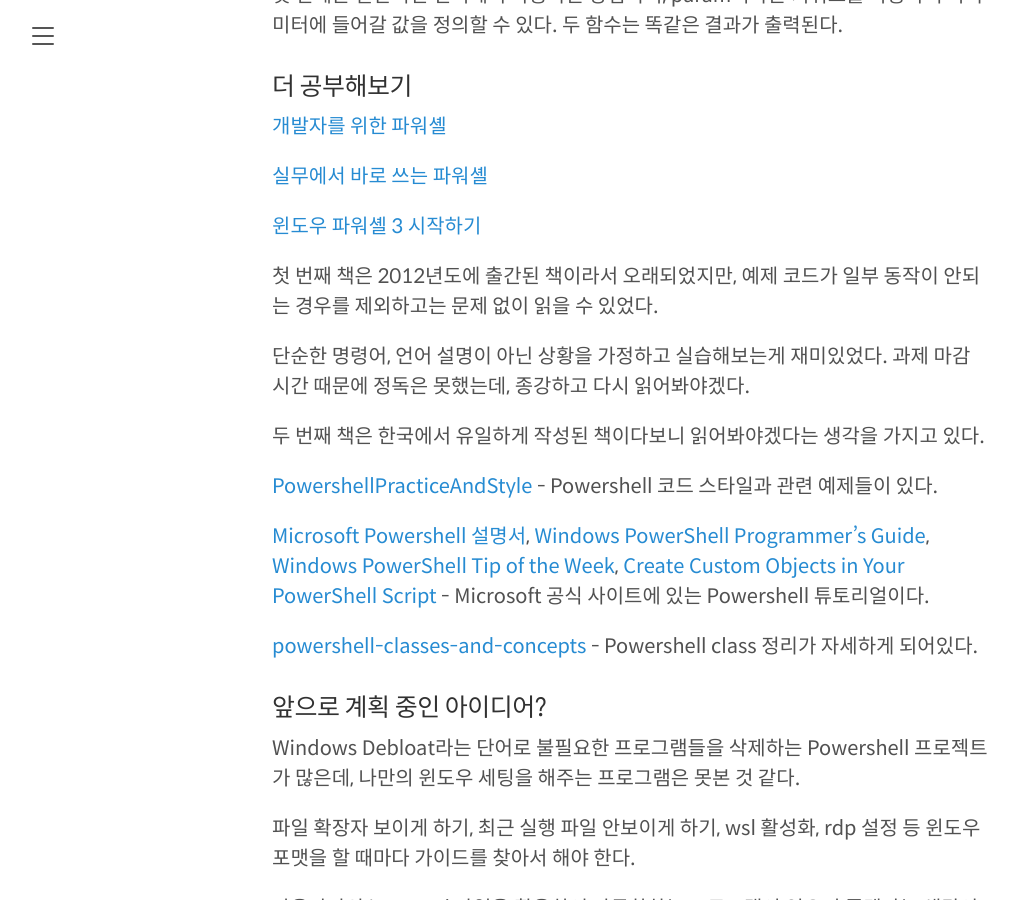
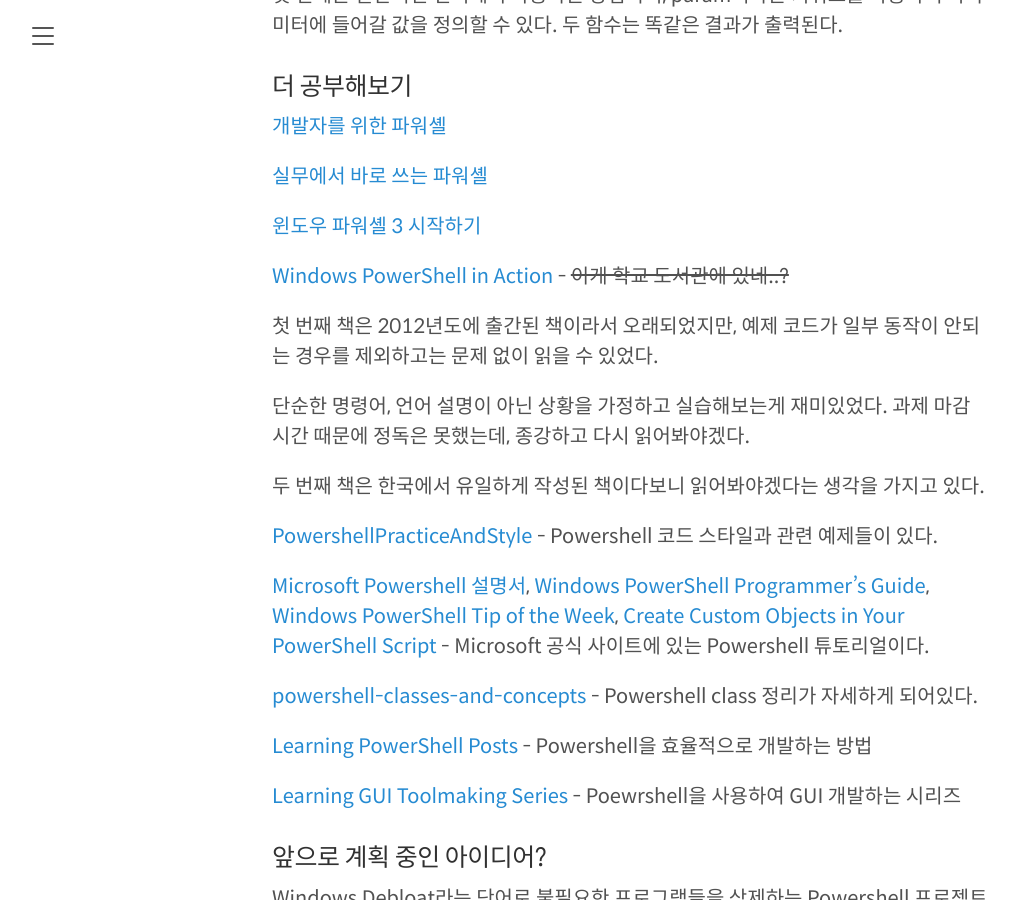
Before and after one commit to hyuunnn/hyuunnn.github.io, a Jekyll site: the page built from _posts/2022-11-12-powershell-feature.md, in a window 1280 px wide and 900 px high, scrolled down 3871 px. Shown: the whole window, without its empty margins (8-1026 px from the left). Built offline with Jekyll 4.4.1, drawn with Linux system fonts in a browser that asks for light colours.

Commit message:
Update 2022-11-12-powershell-feature.md

```diff
--- a/_posts/2022-11-12-powershell-feature.md
+++ b/_posts/2022-11-12-powershell-feature.md
@@ -159,6 +159,8 @@
 
 <a href="http://www.yes24.com/Product/Goods/8870913">윈도우 파워셸 3 시작하기</a>
 
+<a href="https://www.amazon.com/Windows-PowerShell-Action-Bruce-Payette/dp/1633430294">Windows PowerShell in Action</a> - ~~이게 학교 도서관에 있네..?~~
+
 첫 번째 책은 2012년도에 출간된 책이라서 오래되었지만, 예제 코드가 일부 동작이 안되는 경우를 제외하고는 문제 없이 읽을 수 있었다.
 
 단순한 명령어, 언어 설명이 아닌 상황을 가정하고 실습해보는게 재미있었다. 과제 마감 시간 때문에 정독은 못했는데, 종강하고 다시 읽어봐야겠다.
@@ -171,7 +173,9 @@
 
 <a href="https://xainey.github.io/2016/powershell-classes-and-concepts/">powershell-classes-and-concepts</a> - Powershell class 정리가 자세하게 되어있다.
 
+<a href="https://www.foxdeploy.com/series/LearningPowerShell">Learning PowerShell Posts</a> - Powershell을 효율적으로 개발하는 방법
 
+<a href="https://www.foxdeploy.com/series/LearningGUIs">Learning GUI Toolmaking Series</a> - Poewrshell을 사용하여 GUI 개발하는 시리즈
 
 ### 앞으로 계획 중인 아이디어?
 
```
